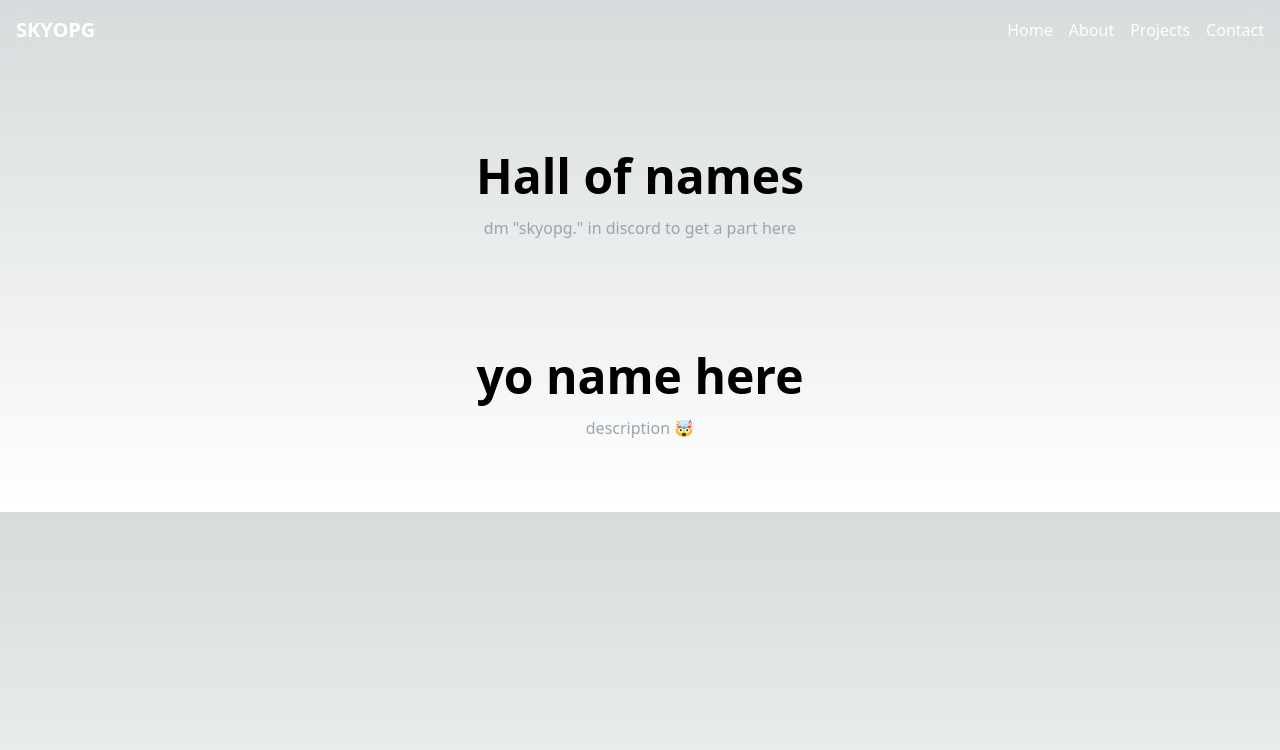
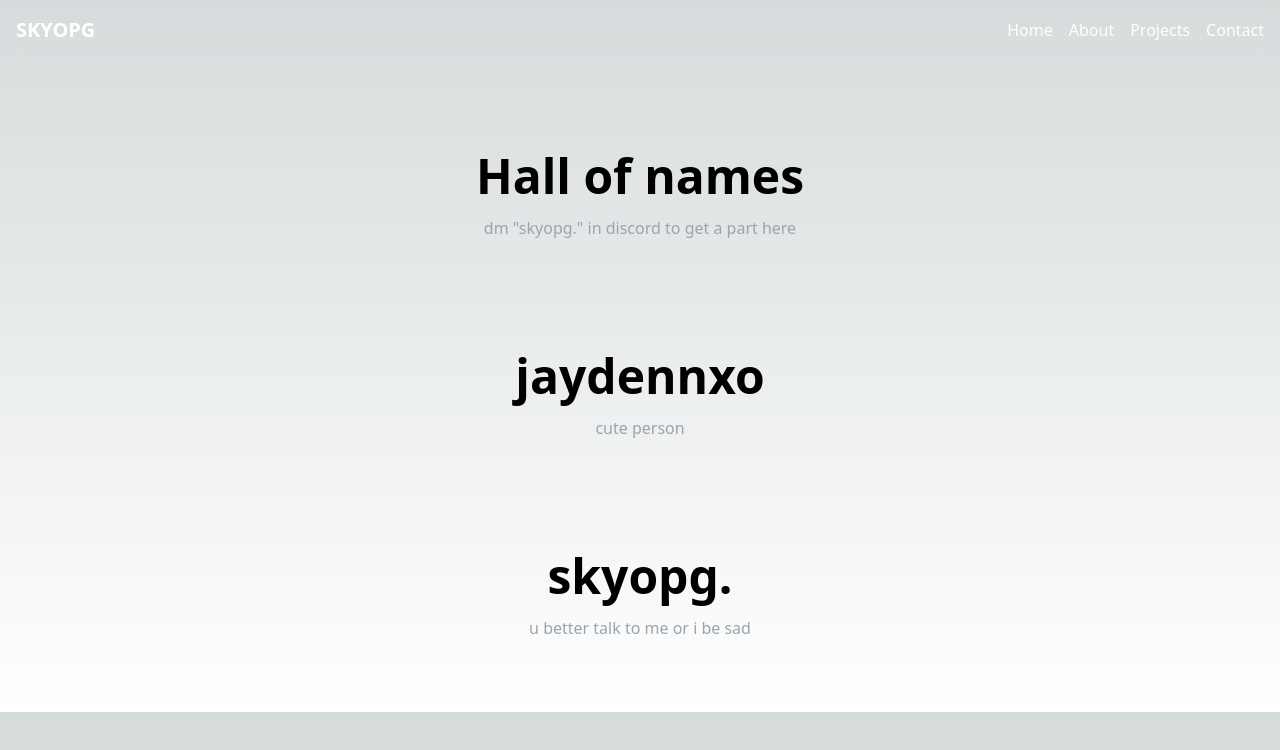
Before and after one commit to puffythedev/portfolio, a Next.js app: page /names in a window 1280 px wide. Shown: the top 750 px of the page. Built offline with nearby package versions, Linux system fonts and the light colour scheme.

Commit message:
Update names.jsx

```diff
--- a/pages/names.jsx
+++ b/pages/names.jsx
@@ -9,7 +9,8 @@ export default function SkyScript(){
         <meta name='title' content='SkyOPG.pro - Hall of names' />
         <meta name='description' content="just a cool idea idk" />
       </Head> <Navbar /> <Title title='' desc='' /> <Title title='Hall of names' desc='dm "skyopg." in discord to get a part here' />
-            <Title title='yo name here' desc={'description 🤯'} />
+            <Title title='jaydennxo' desc={'cute person'} />
+            <Title title='skyopg.' desc={'u better talk to me or i be sad'} />
         </>
     )
 }
```
